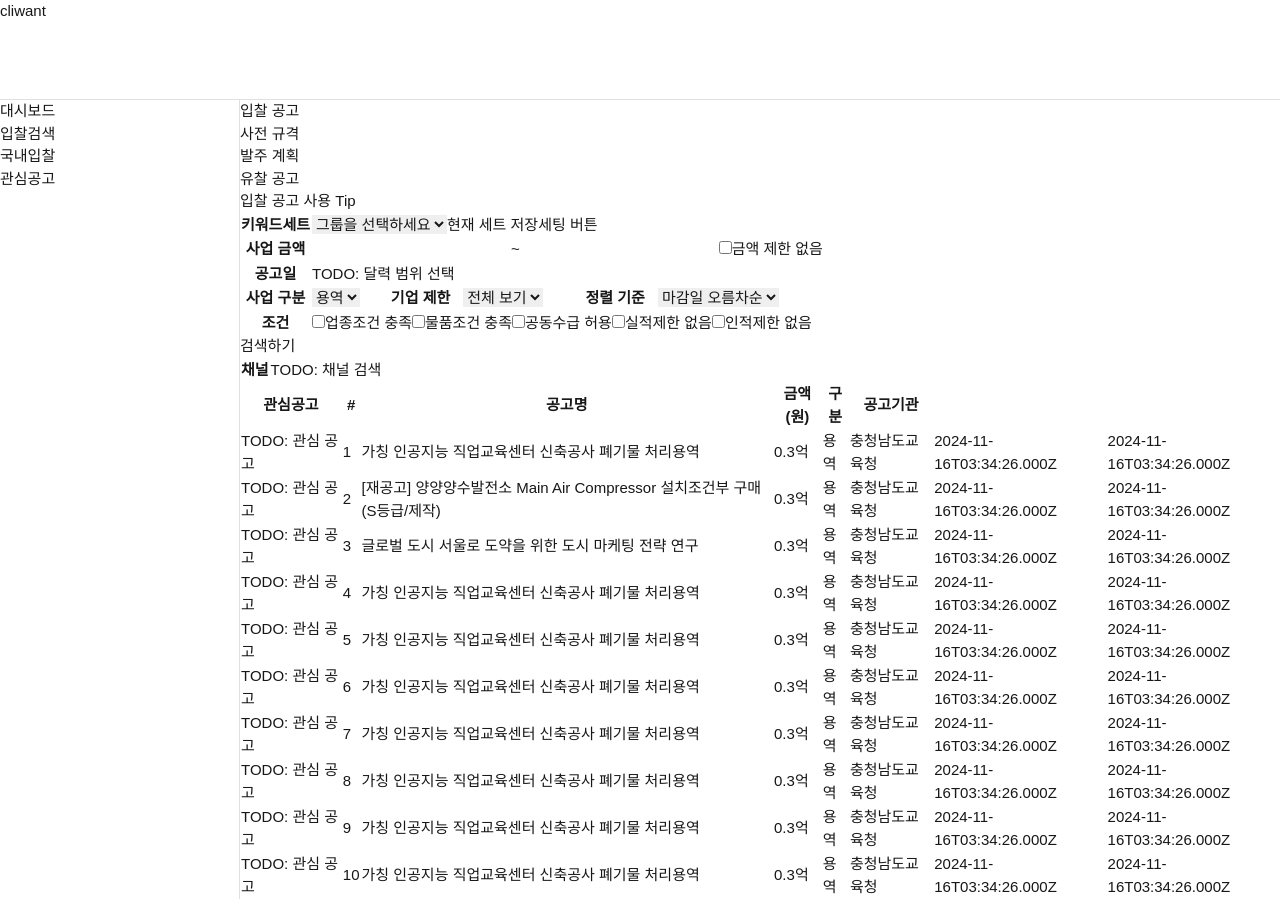
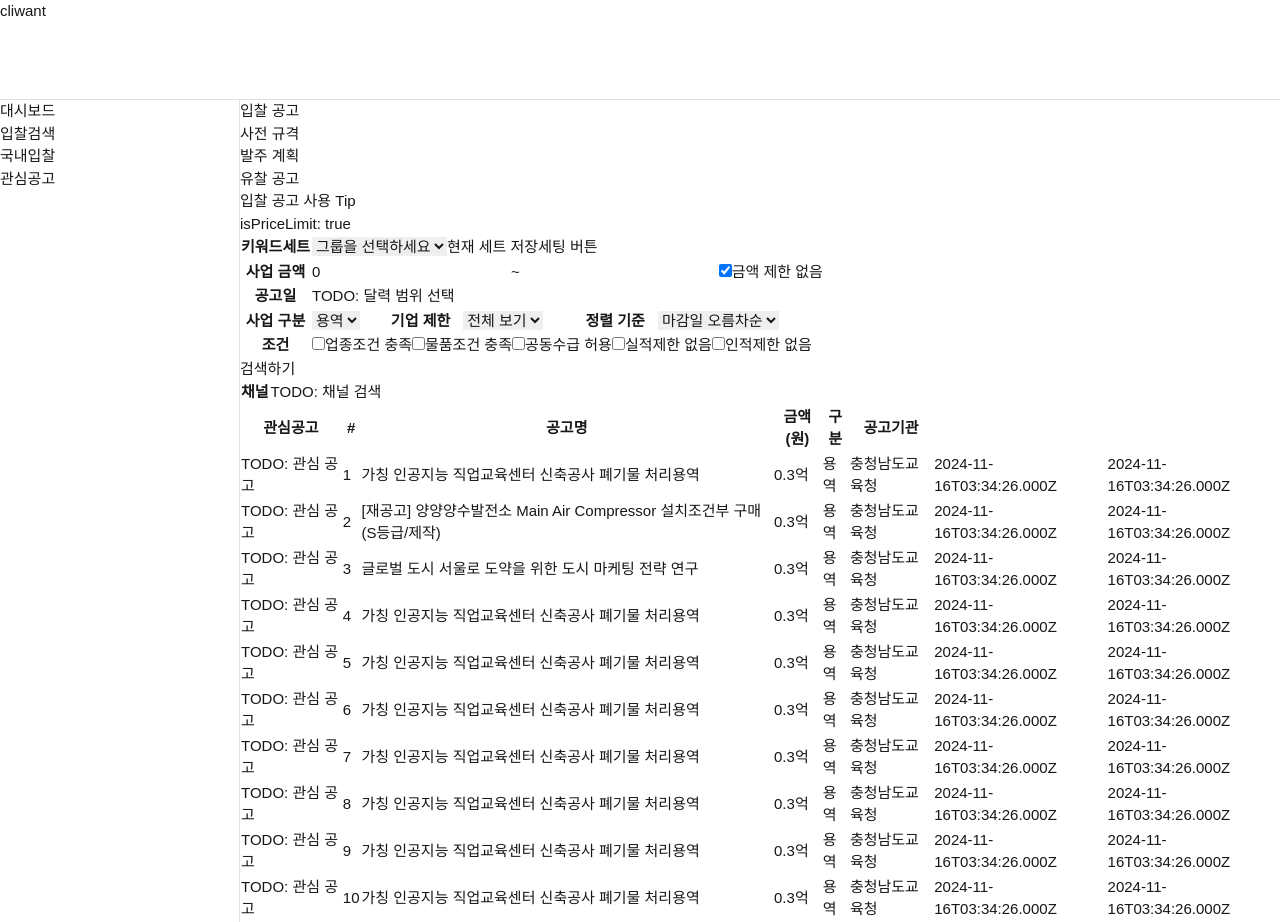
Before and after one commit to hckang80/nextjs-beginner-task, a Next.js app: page /dashboard/rfp in a window 1280 px wide. Before the commit the page ends 899 px from the top, so only its background shows below. Built offline with nearby package versions, Linux system fonts and the light colour scheme.

Commit message:
feat: 금액 제한 토글 적용

```diff
--- a/app/dashboard/rfp/detailed-search.tsx
+++ b/app/dashboard/rfp/detailed-search.tsx
@@ -1,8 +1,13 @@
 "use client";
 
+import { useState } from "react";
+
 export function DetailedSearch() {
+  const [isPriceLimit, togglePriceLimit] = useState(true);
+
   return (
     <form action="">
+      {`isPriceLimit: ${isPriceLimit}`}
       <table>
         <tbody>
           <tr>
@@ -19,11 +24,21 @@ export function DetailedSearch() {
           <tr>
             <th>사업 금액</th>
             <td colSpan={5}>
-              <input type="number" />
+              <input type="number" inputMode="numeric" value={0} />
               ~
-              <input type="number" />
+              <input
+                type="number"
+                inputMode="numeric"
+                className={isPriceLimit ? "invisible" : ""}
+              />
               <label htmlFor="">
-                <input type="checkbox" />
+                <input
+                  type="checkbox"
+                  checked={isPriceLimit}
+                  onChange={({ target: { checked } }) => {
+                    togglePriceLimit(checked);
+                  }}
+                />
                 금액 제한 없음
               </label>
             </td>
```
